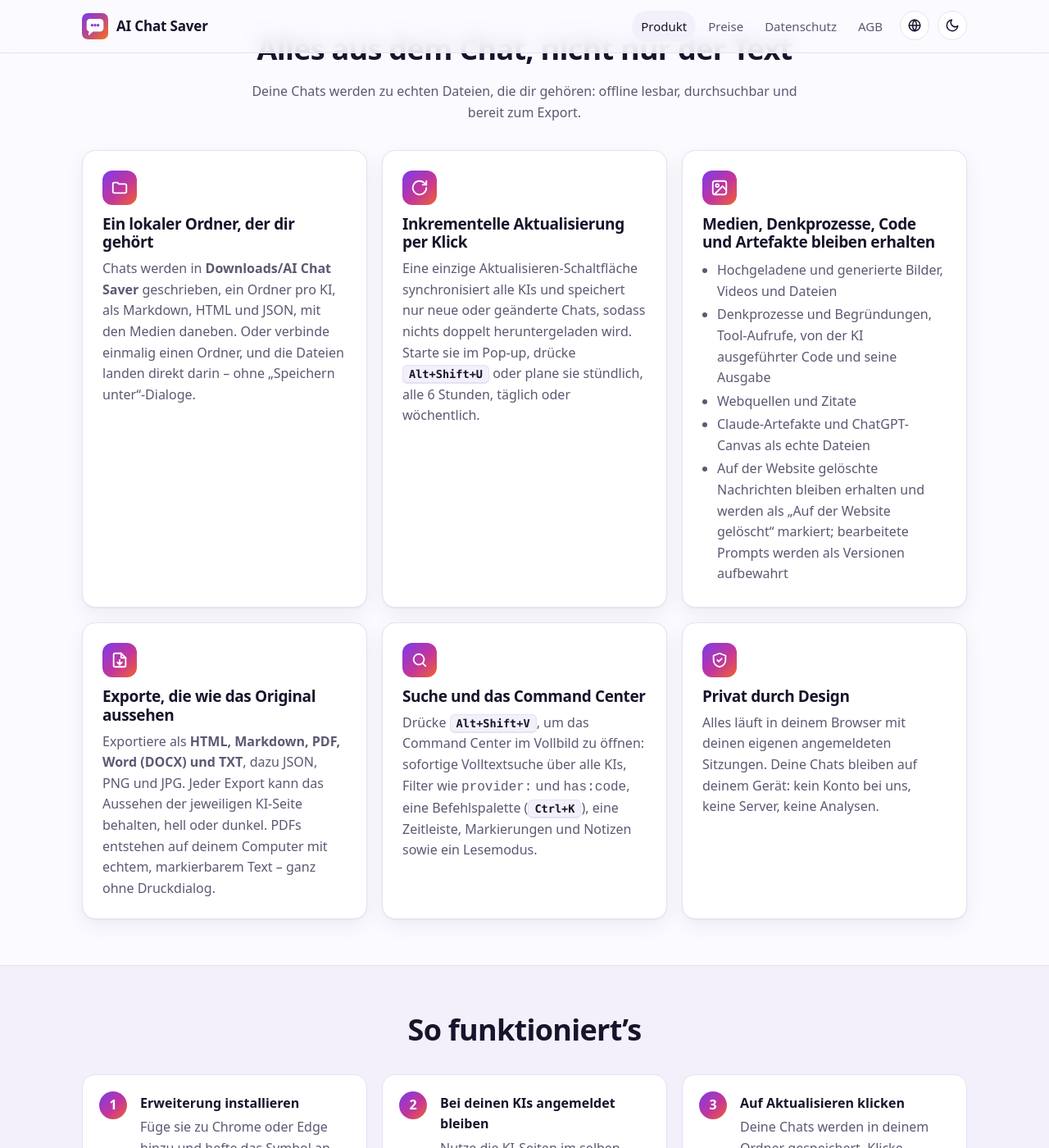
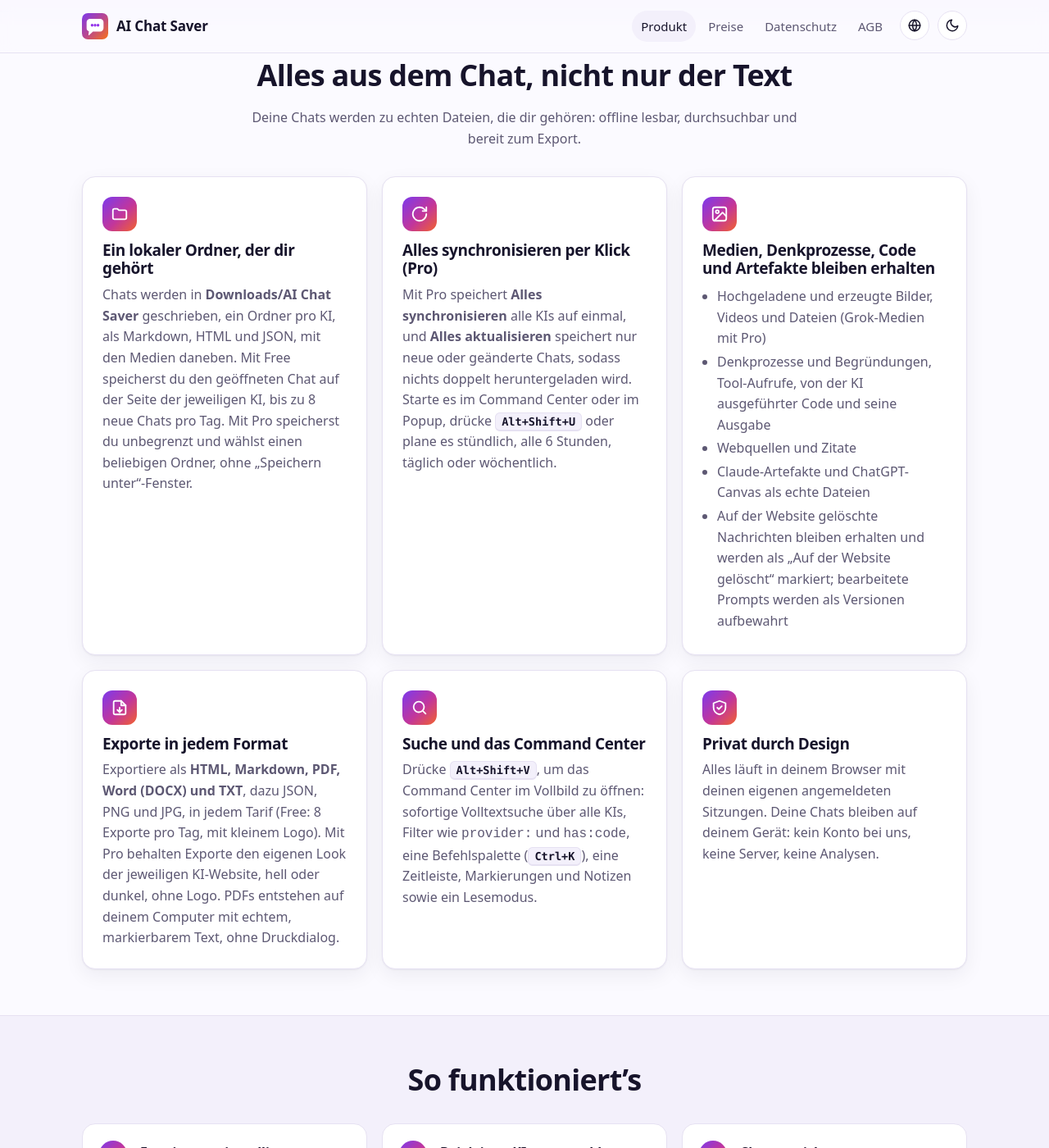
Before and after one commit to aichatsaver/aichatsaver.github.io, a Jekyll site: the page built from de/index.html, in a window 1280 px wide and 1400 px high, scrolled down 1187 px. Shown: the whole window at 82% size. Built offline with Jekyll 4.4.1, drawn with Linux system fonts in a browser that asks for light colours; some of the changed text lies outside the part shown.

Commit message:
Site: v2.14 Free/Pro texts (de)

```diff
--- a/_data/i18n/de.yml
+++ b/_data/i18n/de.yml
@@ -29,22 +29,25 @@ stores:
   version: Version %version%
 meta:
   tagline: Speichere jeden KI-Chat in einem Ordner auf deinem eigenen Computer.
-  description: AI Chat Saver ist eine Browsererweiterung, die deine Chats aus 18 KI-Assistenten in einem lokalen Ordner speichert – mit Aktualisierung per Klick, Suche und Exporten, die wie die Originalseiten aussehen.
+  description: "AI Chat Saver ist eine Browser-Erweiterung, die deine Chats aus 18 KI-Assistenten in einem lokalen Ordner speichert, mit Suche und Exporten in jedem Format. Pro ergänzt die Synchronisierung aller KIs per Klick und Exporte, die wie die Original-Websites aussehen."
   pro_status: Pro – bald verfügbar
   free_features:
   - "Alle 18 KIs"
   - "Command Center zum Ansehen deiner Chats"
-  - "8 Speicherungen pro Tag"
+  - "Offenen Chat manuell speichern"
+  - "8 neue Chats pro Tag"
   - "8 Exporte pro Tag, jedes Format"
+  - "Studio und Markierungen"
   - "Medien aller KIs (außer Grok)"
   - "Speichert in Downloads"
   - "Kleines Logo als Wasserzeichen"
   pro_features:
   - "Alles aus Free"
+  - "„Alles synchronisieren“ im Command Center"
   - "Unbegrenzt speichern und exportieren"
   - "Kein Wasserzeichen"
   - "Original-Look der KI"
-  - "Sync, Auto-Sync und Zeitpläne"
+  - "Auto-Sync und Zeitpläne"
   - "Grok-Medien und Wiederherstellung gelöschter Chats"
   - "Beliebiger Ordner"
   - "Ein Schlüssel pro Gerät"
@@ -54,25 +57,25 @@ home:
   h1_a: 'Jeder KI-Chat, '
   h1_b: gespeichert auf deinem Computer
   h1_c: .
-  lede: '%name% ist eine Browsererweiterung, die deine Chats aus 18 KI-Assistenten in einem Ordner auf deinem eigenen Computer speichert. Ein Klick hält alles aktuell, und nichts verlässt dein Gerät.'
+  lede: "%name% ist eine Browser-Erweiterung, die deine Chats aus 18 KI-Assistenten in einem Ordner auf deinem eigenen Computer speichert. Speichere den geöffneten Chat mit einem Klick; mit Pro synchronisiert ein Klick alle KIs. Nichts verlässt dein Gerät."
   hero_note: Für Google Chrome und Microsoft Edge.
   ais_h2: Funktioniert mit 18 KIs
   ais_p: Melde dich wie gewohnt in deinem Browser bei den KIs an, die du nutzt. %name% speichert die Chats jeder KI in einem eigenen Ordner.
   features_h2: Alles aus dem Chat, nicht nur der Text
   features_p: 'Deine Chats werden zu echten Dateien, die dir gehören: offline lesbar, durchsuchbar und bereit zum Export.'
   f1_h: Ein lokaler Ordner, der dir gehört
-  f1_p: Chats werden in <strong>Downloads/AI Chat Saver</strong> geschrieben, ein Ordner pro KI, als Markdown, HTML und JSON, mit den Medien daneben. Oder verbinde einmalig einen Ordner, und die Dateien landen direkt darin – ohne „Speichern unter“-Dialoge.
-  f2_h: Inkrementelle Aktualisierung per Klick
-  f2_p: Eine einzige Aktualisieren-Schaltfläche synchronisiert alle KIs und speichert nur neue oder geänderte Chats, sodass nichts doppelt heruntergeladen wird. Starte sie im Pop-up, drücke <kbd>Alt+Shift+U</kbd> oder plane sie stündlich, alle 6 Stunden, täglich oder wöchentlich.
+  f1_p: "Chats werden in <strong>Downloads/AI Chat Saver</strong> geschrieben, ein Ordner pro KI, als Markdown, HTML und JSON, mit den Medien daneben. Mit Free speicherst du den geöffneten Chat auf der Seite der jeweiligen KI, bis zu 8 neue Chats pro Tag. Mit Pro speicherst du unbegrenzt und wählst einen beliebigen Ordner, ohne „Speichern unter“-Fenster."
+  f2_h: "Alles synchronisieren per Klick (Pro)"
+  f2_p: "Mit Pro speichert <strong>Alles synchronisieren</strong> alle KIs auf einmal, und <strong>Alles aktualisieren</strong> speichert nur neue oder geänderte Chats, sodass nichts doppelt heruntergeladen wird. Starte es im Command Center oder im Popup, drücke <kbd>Alt+Shift+U</kbd> oder plane es stündlich, alle 6 Stunden, täglich oder wöchentlich."
   f3_h: Medien, Denkprozesse, Code und Artefakte bleiben erhalten
   f3_items:
-  - Hochgeladene und generierte Bilder, Videos und Dateien
+  - "Hochgeladene und erzeugte Bilder, Videos und Dateien (Grok-Medien mit Pro)"
   - Denkprozesse und Begründungen, Tool-Aufrufe, von der KI ausgeführter Code und seine Ausgabe
   - Webquellen und Zitate
   - Claude-Artefakte und ChatGPT-Canvas als echte Dateien
   - Auf der Website gelöschte Nachrichten bleiben erhalten und werden als „Auf der Website gelöscht“ markiert; bearbeitete Prompts werden als Versionen aufbewahrt
-  f4_h: Exporte, die wie das Original aussehen
-  f4_p: Exportiere als <strong>HTML, Markdown, PDF, Word (DOCX) und TXT</strong>, dazu JSON, PNG und JPG. Jeder Export kann das Aussehen der jeweiligen KI-Seite behalten, hell oder dunkel. PDFs entstehen auf deinem Computer mit echtem, markierbarem Text – ganz ohne Druckdialog.
+  f4_h: "Exporte in jedem Format"
+  f4_p: "Exportiere als <strong>HTML, Markdown, PDF, Word (DOCX) und TXT</strong>, dazu JSON, PNG und JPG, in jedem Tarif (Free: 8 Exporte pro Tag, mit kleinem Logo). Mit Pro behalten Exporte den eigenen Look der jeweiligen KI-Website, hell oder dunkel, ohne Logo. PDFs entstehen auf deinem Computer mit echtem, markierbarem Text, ohne Druckdialog."
   f5_h: Suche und das Command Center
   f5_p: 'Drücke <kbd>%shortcut%</kbd>, um das Command Center im Vollbild zu öffnen: sofortige Volltextsuche über alle KIs, Filter wie <code>provider:</code> und <code>has:code</code>, eine Befehlspalette (<kbd>Ctrl+K</kbd>), eine Zeitleiste, Markierungen und Notizen sowie ein Lesemodus.'
   f6_h: Privat durch Design
@@ -83,8 +86,8 @@ home:
     d: Füge sie zu Chrome oder Edge hinzu und hefte das Symbol an.
   - t: Bei deinen KIs angemeldet bleiben
     d: Nutze die KI-Seiten im selben Browserprofil, so wie bisher.
-  - t: Auf Aktualisieren klicken
-    d: Deine Chats werden in deinem Ordner gespeichert. Klicke jederzeit erneut; gespeichert werden nur neue und geänderte Chats.
+  - t: "Chats speichern"
+    d: "Speichere den geöffneten Chat auf der Seite einer beliebigen KI. Mit Pro klickst du auf Alles synchronisieren; nur neue und geänderte Chats werden gespeichert."
   priv_eyebrow: Datenschutz
   priv_h2: Deine Chats erreichen uns nie
   priv_p: '%name% liest deine Chats über deinen Browser von den KI-Seiten, bei denen du angemeldet bist, und schreibt sie nur in deinen eigenen Ordner und in den lokalen Speicher deines Browsers. Lies die vollständige <a href="%privacy_url%">Datenschutzerklärung</a> (auf Englisch).'
@@ -103,6 +106,8 @@ home:
     a: Nach jeder Synchronisierung prüft die Erweiterung alle KIs. Hat sich eine Seite geändert und das Speichern funktioniert nicht mehr, bekommst du eine Benachrichtigung und einen Hinweis, und ein fehlerhafter Durchlauf überschreibt nie einen korrekt gespeicherten Chat.
   - q: Ist es kostenlos?
     a: Ja, es gibt einen Free-Tarif. %pro_status%. Siehe <a href="%pricing_url%">Preise</a>.
+  - q: "Kann ich eine Rückerstattung bekommen?"
+    a: "Pro Jährlich: volle Rückerstattung innerhalb von 7 Tagen nach deiner ersten Zahlung. Pro Monatlich wird nicht erstattet, aber du kannst jederzeit kündigen und behältst Pro bis zum Ende des bezahlten Monats."
   - q: Ich habe meinen Lizenzschlüssel verloren oder die falsche E-Mail eingegeben
     a: Schreib an <a href="mailto:%email%">%email%</a> und füge deinen Zahlungsbeleg bei. Wir korrigieren die E-Mail-Adresse deiner Lizenz und senden dir den Schlüssel erneut.
   cta_h2: Behalte jedes Gespräch
```
